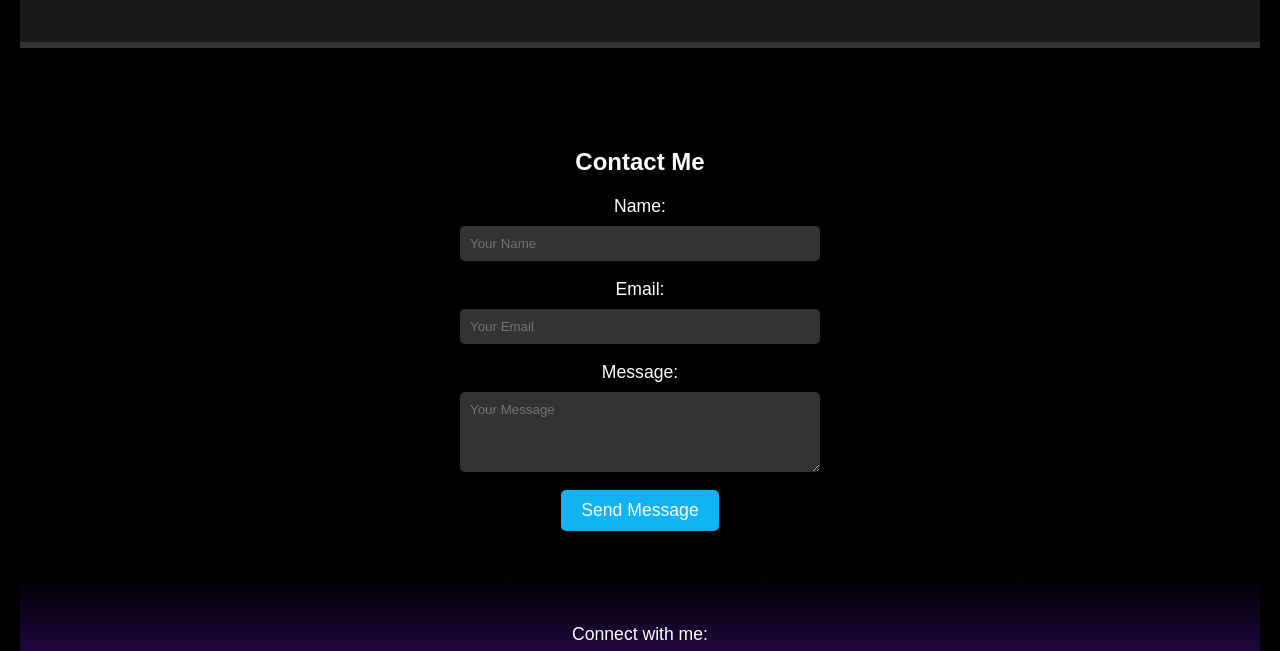
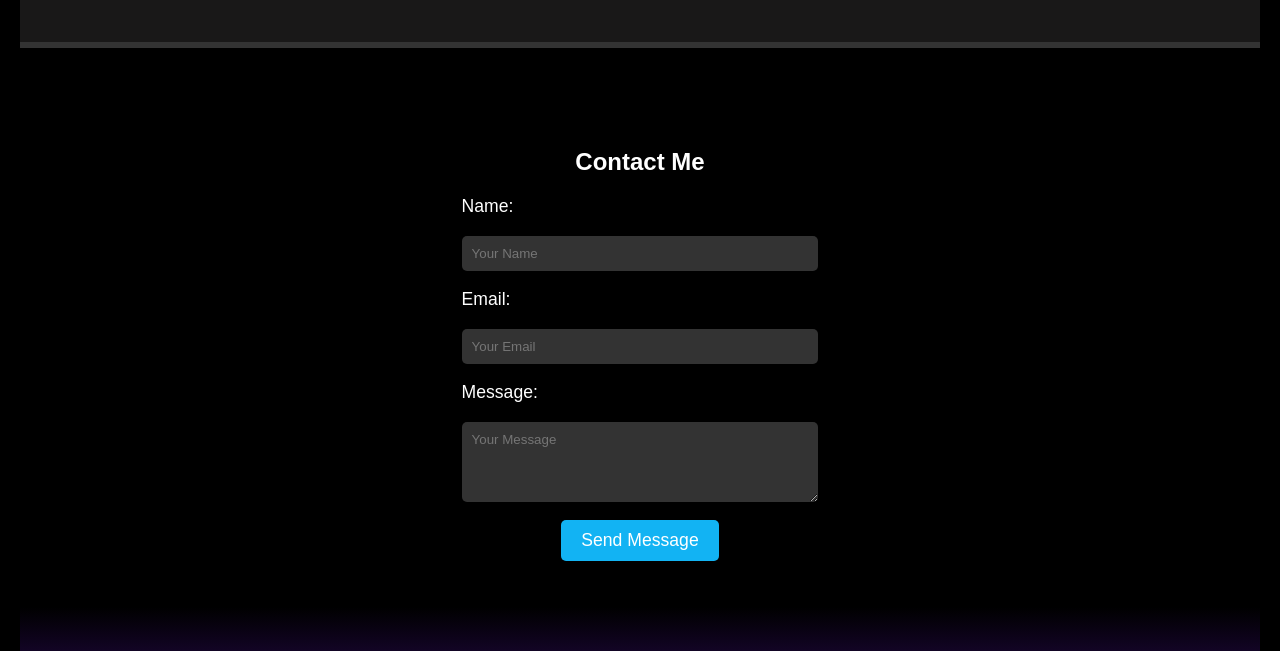
Before and after one commit to mikaelacodes/mikaelacodes.github.io, a plain HTML site: page index.html in a window 1280 px wide. Shown: the part 1612-2263 px from the top of the page. Drawn offline with Linux system fonts and the light colour scheme; a script that the page names is missing; a web font is replaced by a local one.

Commit message:
made adjustments

```diff
--- a/index.html
+++ b/index.html
@@ -69,11 +69,11 @@
 
                 <input type="hidden" name="access_key" value="198e4ed3-8f9f-422e-b609-6d0bd878d801">
 
-                <label for="name">Name:</label>
+                <label for="name" style="text-align: left;">Name:</label>
                 <input type="text" id="name" name="name" placeholder="Your Name" required>
-                <label for="email">Email:</label>
+                <label for="email" style="text-align: left;">Email:</label>
                 <input type="email" id="email" name="email" placeholder="Your Email" required>
-                <label for="message">Message:</label>
+                <label for="message" style="text-align: left;">Message:</label>
                 <textarea id="message" name="message" rows="4" placeholder="Your Message" required></textarea>
                 <button type="submit">Send Message</button>
             </form>
--- a/styles.css
+++ b/styles.css
@@ -249,6 +249,9 @@ a.active {
     font-size: 1.1rem;
     color: #ffffff;
     margin-bottom: 10px;
+    display: block;
+    text-align: left;
+
 }
 
 .contact-form-container input,
@@ -258,7 +261,7 @@ a.active {
     border: none;
     border-radius: 5px;
     padding: 10px;
-    width: 90%;
+    width: 100%;
     margin-bottom: 18px;
     margin-top: 9px;
     margin-left: auto;
```
